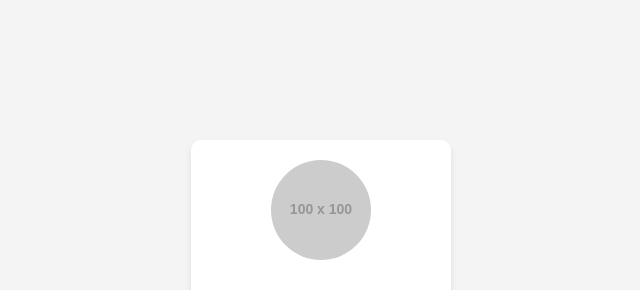
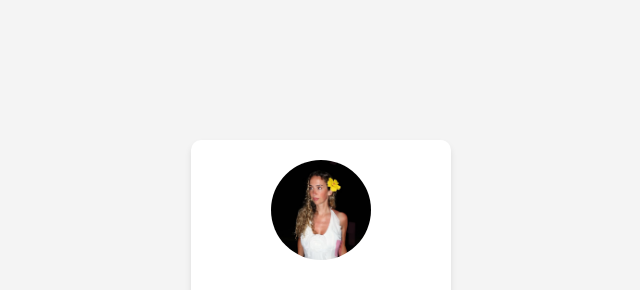
Before and after one commit to Tozesantos/RitinhaYoutuber, a plain HTML site: page index.html in a window 1280 px wide. Shown: the part 105-395 px from the top of the page, without its empty margins (319-959 px from the left). Drawn offline with Linux system fonts and the light colour scheme; placeholder pictures from the web are drawn by us.

Commit message:
Update index.html

```diff
--- a/index.html
+++ b/index.html
@@ -52,7 +52,7 @@
 <body>
 
     <div class="container">
-        <img src="https://via.placeholder.com/100" alt="Foto de Perfil" class="profile-pic">
+        <img src="Ritinha.jpg" alt="Foto de Perfil" class="profile-pic">
         <h1>Meu LinkTree</h1>
         <a href="https://www.exemplo1.com" class="link" target="_blank">Meu Primeiro Link</a>
         <a href="https://www.exemplo2.com" class="link" target="_blank">Meu Segundo Link</a>
```
